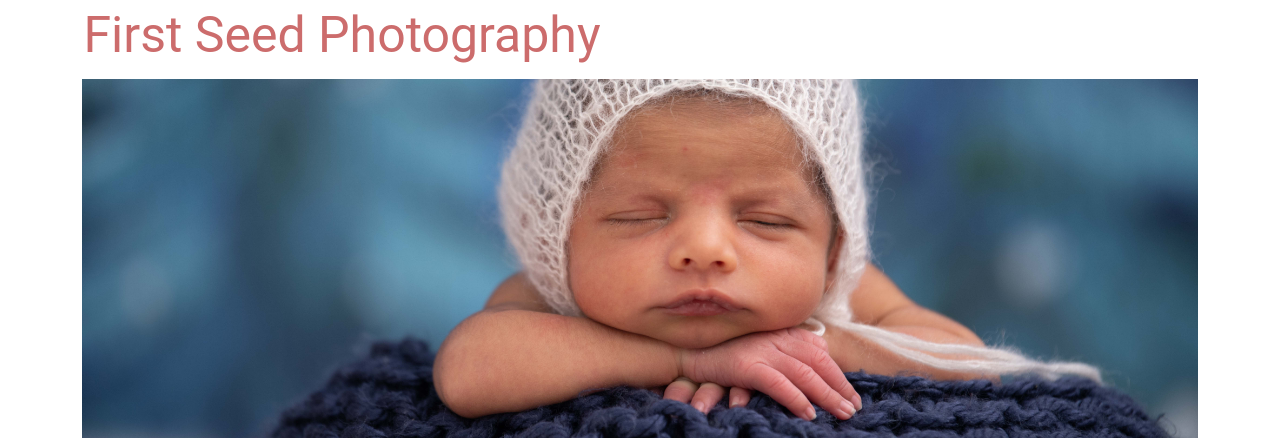
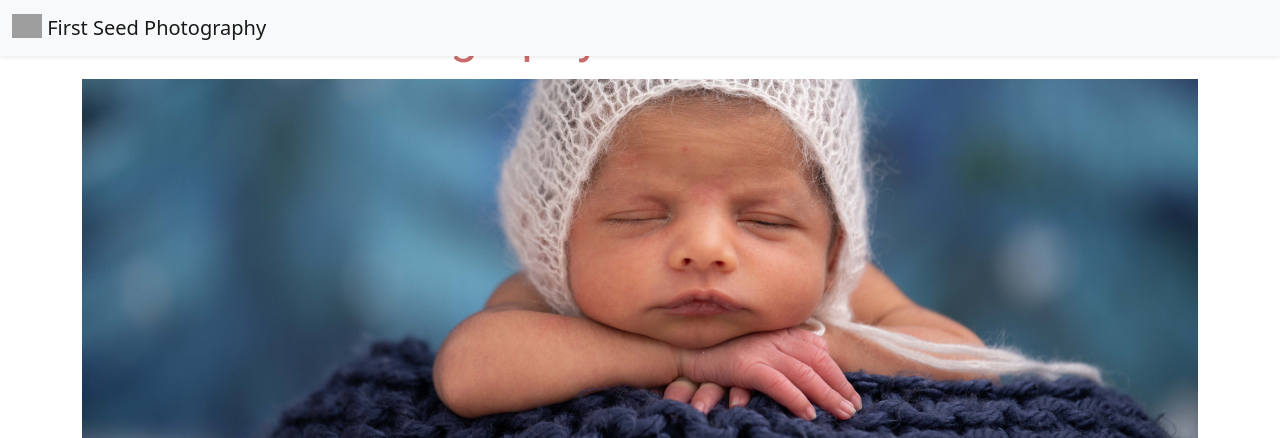
Before and after one commit to Jai0926/Firstseedphotographywebsite-v2, a Flask app: page / in a window 1280 px wide. Shown: the top 438 px of the page. Run offline with Flask 2, Linux system fonts and the light colour scheme; grey boxes are pictures that could not be loaded.

Commit message:
Added header

```diff
--- a/templates/home.html
+++ b/templates/home.html
@@ -42,6 +42,7 @@
     </style>
   </head>
   <body>
+    {% include 'nav.html' %}
     <div class="container">
     <h1 class="text-centre mt-2 mb-2">First Seed Photography</h1>
     <img class= "img-fluid" id="banner" src ="https://My-new-website-.vivekkalaiarasa.repl.co/static/banner.jpg">
--- /dev/null
+++ b/templates/nav.html
@@ -0,0 +1,9 @@
+<nav class="navbar bg-light shadow-sm fixed-top">
+  <div class="container-fluid">
+    <a class="navbar-brand" href="#">
+      <img src="/static/new logo2.svg" alt="Logo" width="30" height="24" class="d-inline-block align-text-top">
+      First Seed Photography
+    </a>
+  </div>
+</nav>
+<div style="heigh:16px"></div>
```
Also changed, not shown: 1 other file.
